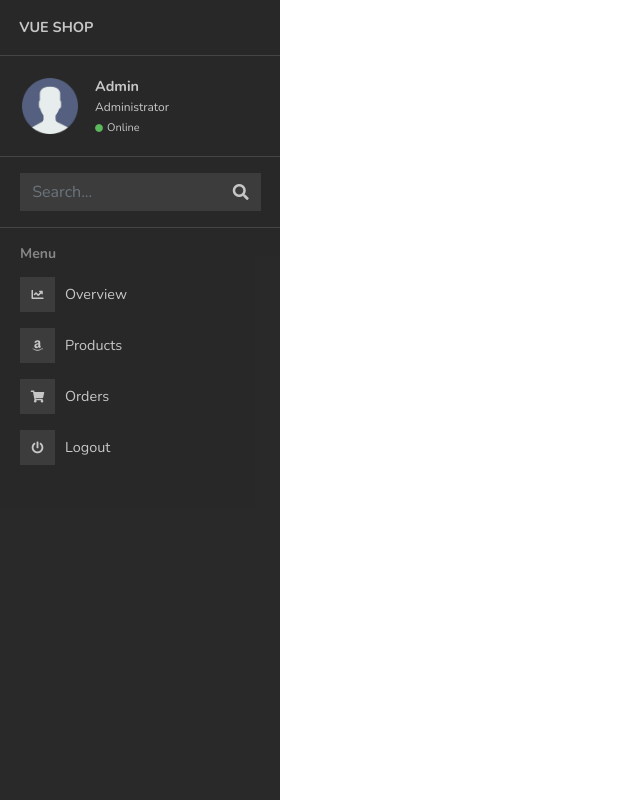
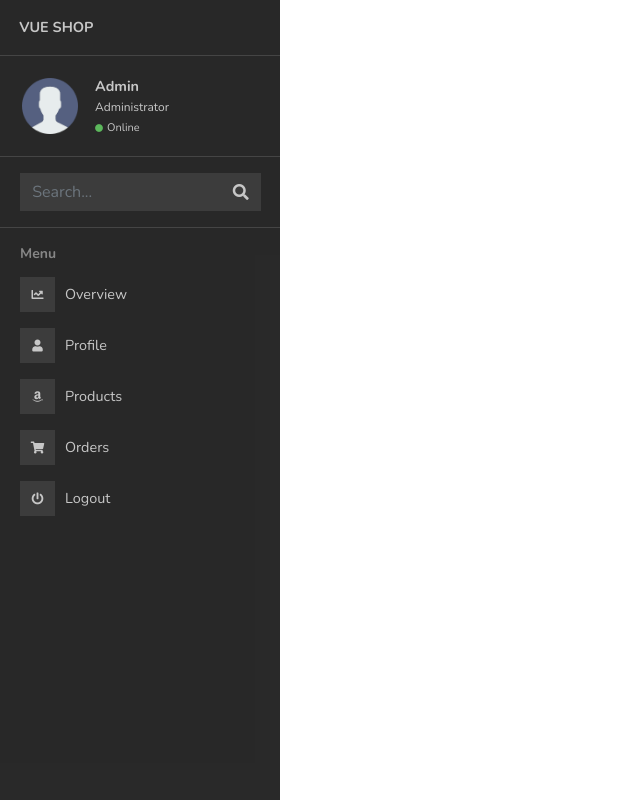
Before and after one commit to decoded-cipher/Vue-Shop, a Vue app: page /admin in a window 1280 px wide. Shown: the whole page, without its empty margins (0-640 px from the left). Built offline with nearby package versions, Linux system fonts and the light colour scheme; no server answers; sample sign-in values are in the browser's storage; what vue-firestore would draw is missing.

Commit message:
Profile Route and Component - Just

```diff
--- /dev/null
+++ b/src/components/Profile.vue
@@ -0,0 +1,34 @@
+<template>
+    <div class="profile">
+
+        <div class="container">
+            <div class="intro h-100">
+                <div class="row h-100 justify-content-center align-items-center">
+                    <div class="col-md-6">
+                        <h3>Profile Page</h3>
+                        <p>Lorem ipsum dolor sit amet consectetur adipisicing elit. Quos numquam tempora, iure delectus
+                            totam minus quam aperiam ratione dolores magni voluptates ut necessitatibus odio ipsum fuga,
+                            voluptas ab praesentium nihil?</p>
+                    </div>
+                    <div class="col-md-6 mt-5">
+                        <img src="/img/svg/profile.svg" alt="" class="img-fluid">
+                    </div>
+                </div>
+            </div>
+        </div>
+
+    </div>
+</template>
+
+<script>
+    export default {
+        name: 'Profile',
+        props: {
+        }
+    }
+</script>
+
+<!-- Add "scoped" attribute to limit CSS to this component only -->
+<style scoped lang="scss">
+
+</style>
--- a/src/router/routes.js
+++ b/src/router/routes.js
@@ -6,6 +6,7 @@ import About from '../views/About.vue'
 
 import Admin from '../views/Admin.vue'
 import Overview from '../components/Overview.vue'
+import Profile from '../components/Profile.vue'
 import Products from '../components/Products.vue'
 import Orders from '../components/Orders.vue'
 
@@ -37,6 +38,11 @@ const router = new VueRouter({
                     component: Overview
                 },
                 {
+                    path: 'profile',
+                    name: 'profile',
+                    component: Profile
+                },
+                {
                     path: 'products',
                     name: 'Products',
                     component: Products
--- a/src/views/Admin.vue
+++ b/src/views/Admin.vue
@@ -47,6 +47,13 @@
                                     <i class="fa fa-chart-line"></i>
                                     <span class="menu-text">Overview</span>
                                 </router-link>
+                            </li>
+                            <li>
+                                <router-link to="/admin/profile">
+                                    <i class="fa fa-user"></i>
+                                    <span class="menu-text">Profile</span>
+                                </router-link>
+                            </li>
                             <li>
                                 <router-link to="/admin/products">
                                     <i class="fab fa-amazon"></i>
```
Also changed, not shown: public/img/svg/profile.svg.
